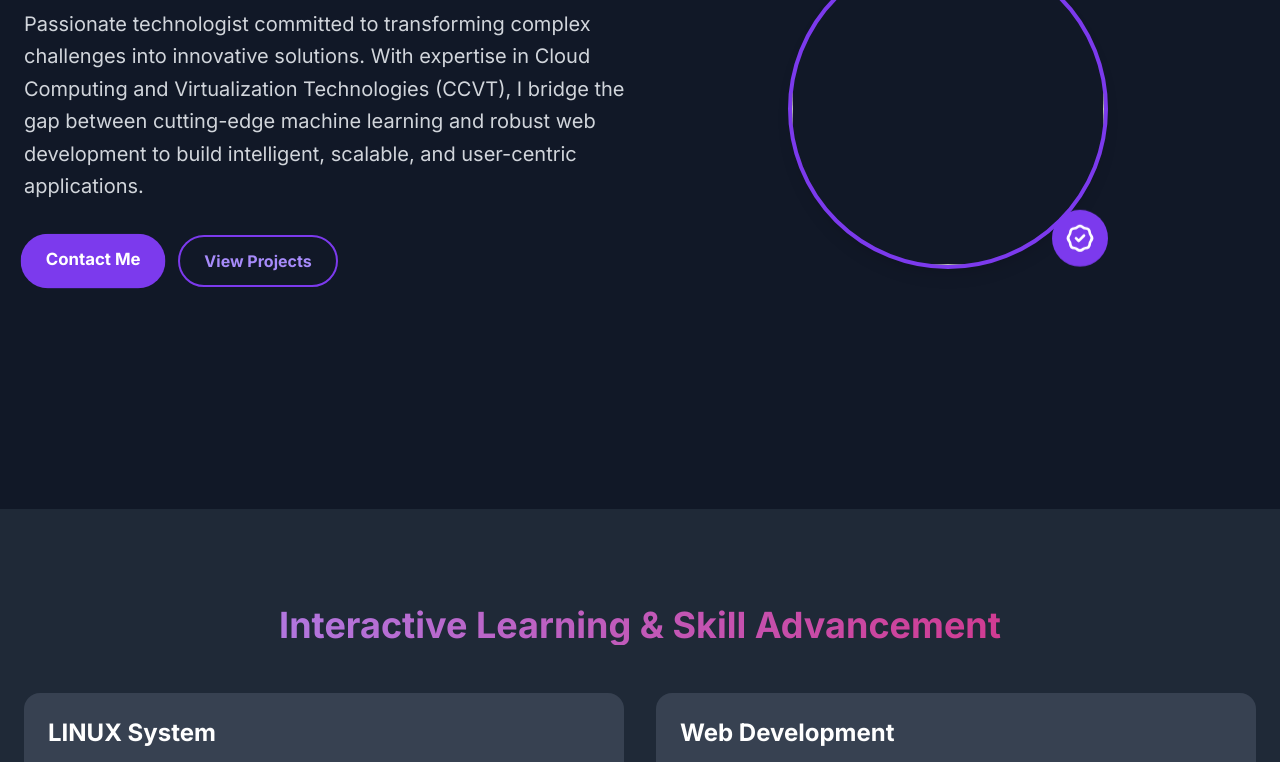
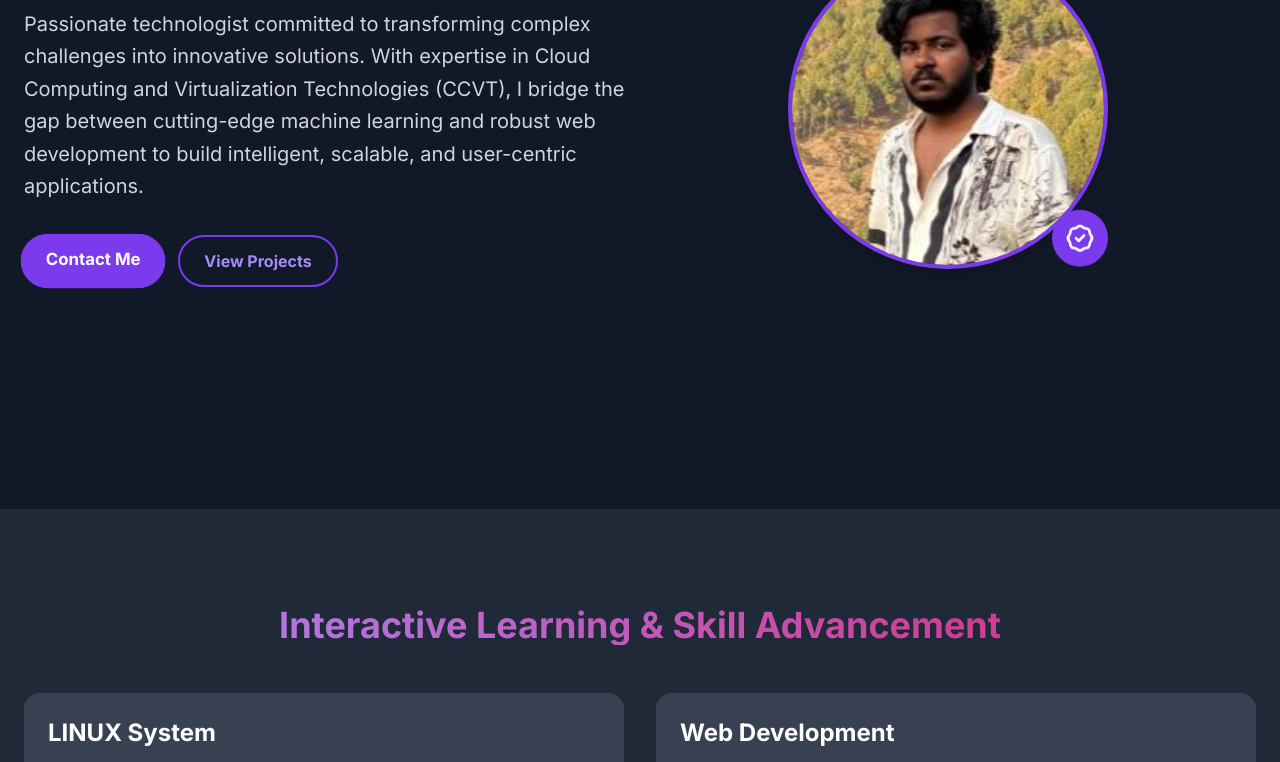
Before and after one commit to Abhishek990533/potfolio, a plain HTML site: page index.html in a window 1280 px wide. Shown: the part 291-1053 px from the top of the page. Drawn offline with nearby package versions, Linux system fonts and the light colour scheme.

Commit message:
Update index.html

```diff
--- a/index.html
+++ b/index.html
@@ -316,7 +316,7 @@ x-data="{ darkMode: true }"
             transform transition-all duration-500 hover:scale-110 hover:rotate-3"
         >
             <img
-                src=""
+                src="hero.jpg"
 
                 class="w-full h-full object-cover"
             />
```
